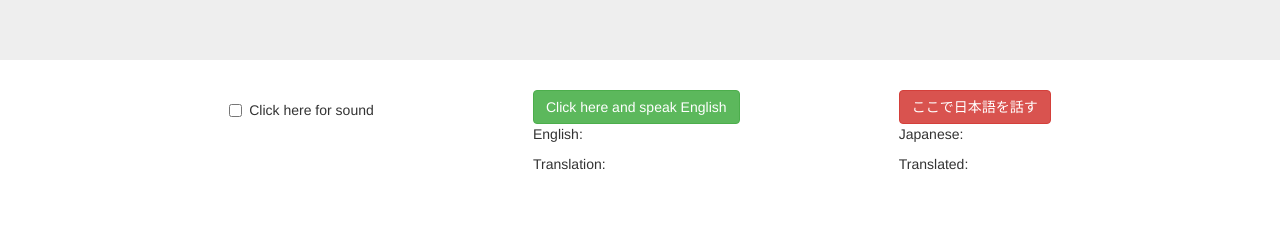
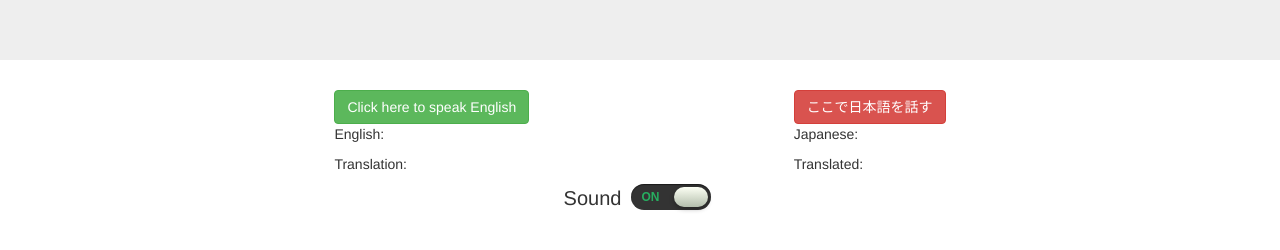
Before and after one commit to azoitos/speechTranslator, a website built with webpack: page public/index.html in a window 1280 px wide. Shown: the part 180-430 px from the top of the page. Built offline with nearby package versions, Linux system fonts and the light colour scheme; files whose address does not match are found by name.

Commit message:
Update: Style of sound button

```diff
--- a/frontend/index.js
+++ b/frontend/index.js
@@ -11,7 +11,7 @@ var SpeechRecognitionEvent = SpeechRecognitionEvent || webkitSpeechRecognitionEv
 var synth = window.speechSynthesis;
 var voices = [];
 
-var checkboxPara = document.querySelector('.soundOn');
+var checkboxPara = document.querySelector('.soundOn1');
 var voiceSelect = document.querySelector('select');
 
 
--- a/frontend/indexJPN.js
+++ b/frontend/indexJPN.js
@@ -11,7 +11,7 @@ var SpeechRecognitionEvent = SpeechRecognitionEvent || webkitSpeechRecognitionEv
 var synth = window.speechSynthesis;
 var voices = [];
 
-var checkboxPara = document.querySelector('.soundOn');
+var checkboxPara = document.querySelector('.soundOn1');
 var voiceSelect = document.querySelector('select');
 
 
@@ -40,6 +40,8 @@ if (speechSynthesis.onvoiceschanged !== undefined) {
 
 //Speak Function
 function speak(data) {
+  console.log('helloo')
+  console.log('checkbox', checkboxPara.checked)
   if (checkboxPara.checked === true) {
     var utterThis = new SpeechSynthesisUtterance(data);
     var selectedOption = voiceSelect.selectedOptions[0].getAttribute('data-name');
--- a/public/index.html
+++ b/public/index.html
@@ -4,9 +4,9 @@
     <meta charset="utf-8">
     <meta http-equiv="X-UA-Compatible" content="IE=edge,chrome=1">
     <meta name="viewport" content="width=device-width">
-    <link rel="stylesheet" href="./style.css">
     <!-- <link rel="stylesheet" href="/bootstrap/bootstrap.min.css"> -->
     <link rel="stylesheet" href="https://maxcdn.bootstrapcdn.com/bootstrap/latest/css/bootstrap.min.css">
+    <link rel="stylesheet" href="./style.css">
     <title>Speech Translator</title>
 </head>
 
@@ -16,13 +16,8 @@
         <p>An English-Japanese Speech Translation Voice Chat / 英日翻訳ボイスチャット</p>
     </div>
     <div class="container">
-        <div class="checkbox">
-            <label>
-                <input class="soundOn" type="checkbox"> Click here for sound
-            </label>
-        </div>
         <div id="english">
-            <button class="btn btn-success engButton">Click here and speak English</button>
+            <button class="btn btn-success engButton">Click here to speak English</button>
             <div>
                 <p class="outputENG">English:</p>
                 <p class="translatedJPN">Translation:</p>
@@ -37,6 +32,12 @@
             <select id="voice-select"></select>
         </div>
     </div>
+    <div class="sound">
+        <div class="soundLabel">Sound</div>
+        <div class="soundOn">
+            <input type="checkbox" value="None" id="soundOn" class="soundOn1" name="check" checked />
+            <label for="soundOn"></label>
+        </div>
     </div>
 </body>
 <script src="bundle.js"></script>
--- a/public/style.css
+++ b/public/style.css
@@ -21,3 +21,63 @@
 #voice-select {
     display: none
 }
+.sound {
+    display: flex;
+    align-items: row;
+    justify-content: center;
+    margin-right: 5px
+}
+.soundLabel {
+    font-size: 20
+}
+.soundOn {
+    width: 80px;
+    height: 26px;
+    background: #333;
+    margin-left: 10px;
+    position: relative;
+    border-radius: 50px;
+    box-shadow: inset 0px 1px 1px rgba(0, 0, 0, 0.5), 0px 1px 0px rgba(255, 255, 255, 0.2);
+  }
+  .soundOn:after {
+    content: 'OFF';
+    color: #000;
+    position: absolute;
+    right: 10px;
+    z-index: 0;
+    font: 12px/26px Arial, sans-serif;
+    font-weight: bold;
+    text-shadow: 1px 1px 0px rgba(255, 255, 255, 0.15);
+  }
+  .soundOn:before {
+    content: 'ON';
+    color: #27ae60;
+    position: absolute;
+    left: 10px;
+    z-index: 0;
+    font: 12px/26px Arial, sans-serif;
+    font-weight: bold;
+  }
+  .soundOn label {
+    display: block;
+    width: 34px;
+    height: 20px;
+    cursor: pointer;
+    position: absolute;
+    top: 3px;
+    left: 3px;
+    z-index: 1;
+    background: #fcfff4;
+    background: -webkit-linear-gradient(top, #fcfff4 0%, #dfe5d7 40%, #b3bead 100%);
+    background: linear-gradient(to bottom, #fcfff4 0%, #dfe5d7 40%, #b3bead 100%);
+    border-radius: 50px;
+    -webkit-transition: all 0.4s ease;
+    transition: all 0.4s ease;
+    box-shadow: 0px 2px 5px 0px rgba(0, 0, 0, 0.3);
+  }
+  .soundOn input[type=checkbox] {
+    visibility: hidden;
+  }
+  .soundOn input[type=checkbox]:checked + label {
+    left: 43px;
+  }
```
